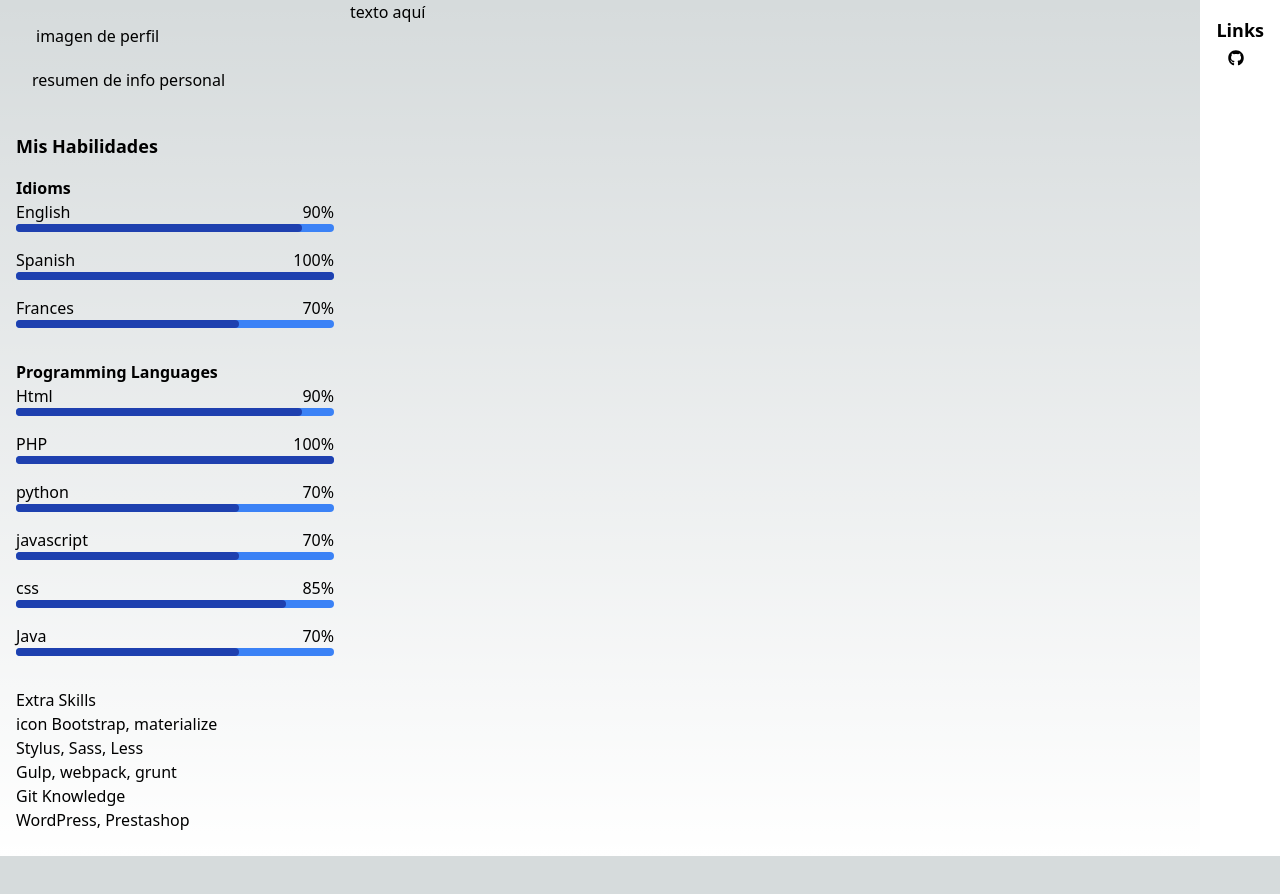
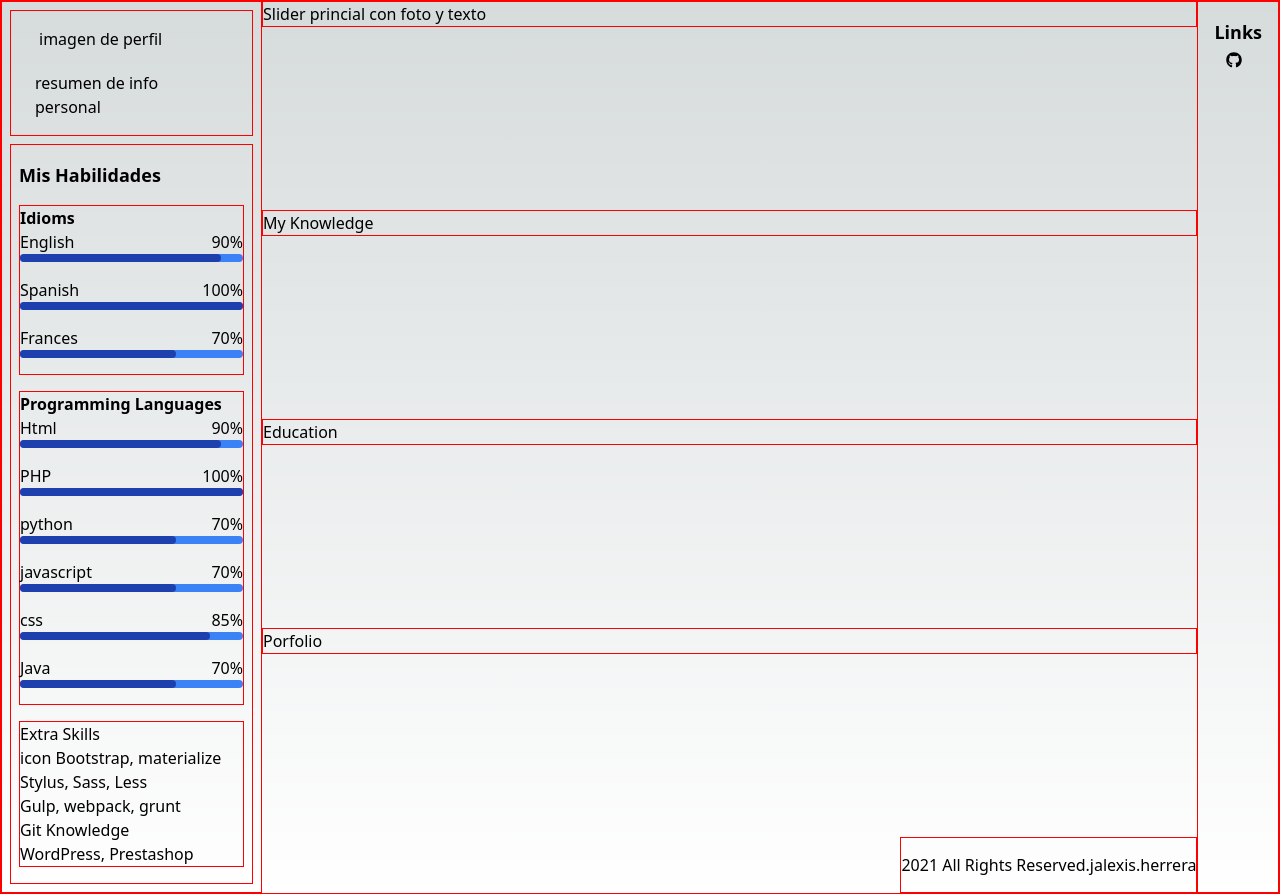
Before and after one commit to jalexisherrera/cv-jalexis-herrera, a Next.js app: page / in a window 1280 px wide. Before the commit the page ends 856 px from the top, so only its background shows below. Built offline with nearby package versions, Linux system fonts and the light colour scheme.

Commit message:
minor changes and structure of the main content

```diff
--- a/components/ExtraSkills.tsx
+++ b/components/ExtraSkills.tsx
@@ -8,7 +8,7 @@ interface ExtraSkills {
 const ExtraSkills: React.FC = () => {
   //define el percentage de cada idioma
   return (
-    <div >
+    <div className="debug">
       <h2>Extra Skills</h2>
       <div className="flex flex-col">
       <span>icon Bootstrap, materialize</span>
--- a/components/LanguageSkills.tsx
+++ b/components/LanguageSkills.tsx
@@ -1,4 +1,4 @@
-import React from 'react';
+import React from "react";
 
 interface LanguageSkill {
   language: string;
@@ -9,21 +9,21 @@ const LanguageSkills: React.FC = () => {
   //define el percentage de cada idioma
   const languageSkills: LanguageSkill[] = [
     {
-            language: 'English',
+      language: "English",
       percentage: 90,
     },
     {
-            language: 'Spanish',
+      language: "Spanish",
       percentage: 100,
     },
     {
-            language: 'Frances',
+      language: "Frances",
       percentage: 70,
-        }
+    },
   ];
 
   return (
-        <div>
+    <div className="debug">
       <h3 className="font-semibold">Idioms</h3>
       {languageSkills.map((skill) => (
         <div key={skill.language} className="flex flex-col justify-center mb-4">
--- a/components/ProgrammingLanguages.tsx
+++ b/components/ProgrammingLanguages.tsx
@@ -35,7 +35,7 @@ const ProgrammingLanguages: React.FC = () => {
   ];
 
   return (
-    <div>
+    <div className="debug">
       <h3 className="font-semibold">Programming Languages</h3>
       {programmingLangua.map((skill) => (
         <div key={skill.language} className="flex flex-col justify-center mb-4">
--- a/components/layout/CenterContent.tsx
+++ b/components/layout/CenterContent.tsx
@@ -1,6 +1,14 @@
+import { Footer } from "./Footer";
 const CenterContent = () => {
     return (
-        <div className="flex-1">texto aquí</div>
+        <div className="flex flex-col justify-between gap-2 w-full">
+            <div className="debug">Slider princial con foto y texto</div>
+             <div className="debug">My Knowledge</div>
+             <div className="debug">Education</div>
+             <div className="debug">Porfolio</div>
+            <div className="justify-items-end"><Footer /></div>
+
+        </div>
 
     );
 };
--- a/components/layout/Footer.tsx
+++ b/components/layout/Footer.tsx
@@ -0,0 +1,13 @@
+import React from "react";
+
+const Footer = () => {
+  return (
+    <footer className="h-14 border-t debug flex justify-center items-center">
+      <div>
+        <span>2021 All Rights Reserved.jalexis.herrera</span>
+      </div>
+    </footer>
+  );
+};
+
+export { Footer };
--- a/components/layout/RightMenu.tsx
+++ b/components/layout/RightMenu.tsx
@@ -1,9 +1,10 @@
-import React from 'react';
-import { FaGithub } from 'react-icons/fa';
+import React from "react";
+import { FaGithub } from "react-icons/fa";
 
 const RightMenu = () => {
   return (
-        <div className="bg-white p-4 flex flex-col items-center">
+    <aside className="h-full[100vh] border debug gap-2">
+      <div className="h-full p-4 flex flex-col items-center">
         <h2 className="text-lg font-semibold">Links</h2>
         <ul>
           <li>
@@ -14,7 +15,7 @@ const RightMenu = () => {
           {/* Agrega más redes sociales según sea necesario */}
         </ul>
       </div>
-
+    </aside>
   );
 };
 
--- a/components/layout/Sidebar.tsx
+++ b/components/layout/Sidebar.tsx
@@ -4,13 +4,13 @@ import { ProgrammingLanguages } from "../ProgrammingLanguages";
 
 const Sidebar = () => {
   return (
-    <aside className="w-[350px] p-2 flex flex-col gap-2 h-full">
-      <div className="container-card flex flex-col gap-5 px-6 py-4">
+    <aside className="w-[350px] p-2 flex flex-col gap-2 debug min-h-full justify-evenly">
+      <div className="container-card flex flex-col gap-5 px-6 py-4 h-full debug">
         <div className="mx-1">imagen de perfil</div>
         <div>resumen de info personal</div>
       </div>
 
-      <div className="flex flex-col gap-4 px-2 py-4 h-full">
+      <div className="flex flex-col gap-4 px-2 py-4 h-full debug">
         <h2 className="font-bold text-lg">Mis Habilidades</h2>
         <div>
           <LanguageSkills />
--- a/pages/index.tsx
+++ b/pages/index.tsx
@@ -8,7 +8,7 @@ const inter = Inter({ subsets: ['latin'] })
 
 const Home = () => {
   return (
-    <div className="flex">
+    <div className="min-h-screen flex debug">
       <Sidebar />
       <CenterContent />
       <RightMenu />
--- a/styles/globals.css
+++ b/styles/globals.css
@@ -6,6 +6,9 @@
   --foreground-rgb: 0, 0, 0;
   --background-start-rgb: 214, 219, 220;
   --background-end-rgb: 255, 255, 255;
+}
+.debug {
+  border: 1px solid red;
 }
 
 @media (prefers-color-scheme: dark) {
@@ -24,4 +27,5 @@ body {
       rgb(var(--background-end-rgb))
     )
     rgb(var(--background-start-rgb));
+
 }
--- a/tailwind.config.ts
+++ b/tailwind.config.ts
@@ -13,8 +13,19 @@ const config: Config = {
         'gradient-conic':
           'conic-gradient(from 180deg at 50% 50%, var(--tw-gradient-stops))',
       },
+      rightMenu: {
+        bg: {
+          dark: '#222',
+          light: '#fff',
+        },
+        text: {
+          dark: '#fff',
+          light: '#222',
+        },
+      },
     },
   },
   plugins: [],
 }
+
 export default config
```
Lines whose indentation alone changed are shown as unchanged.
